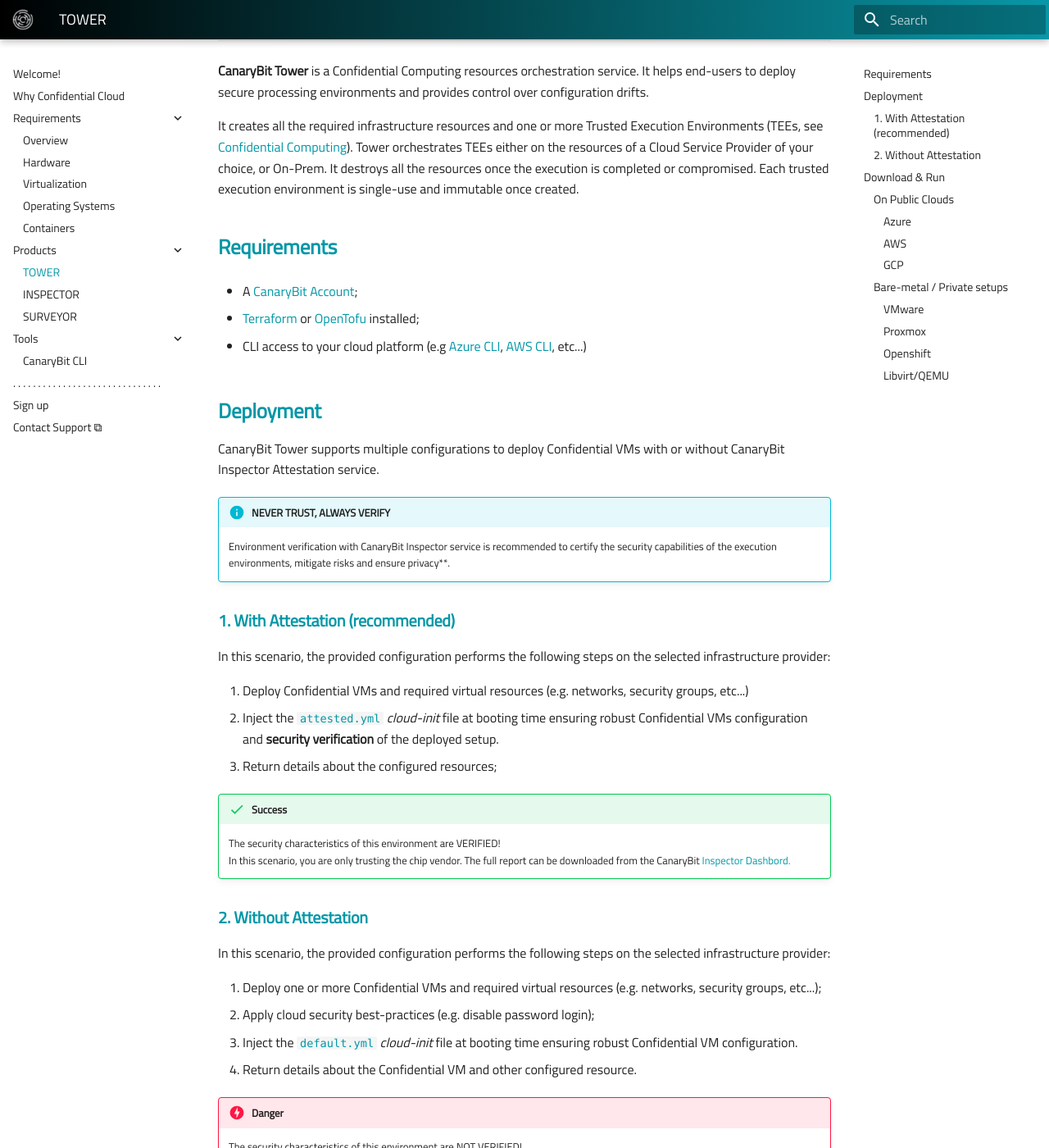
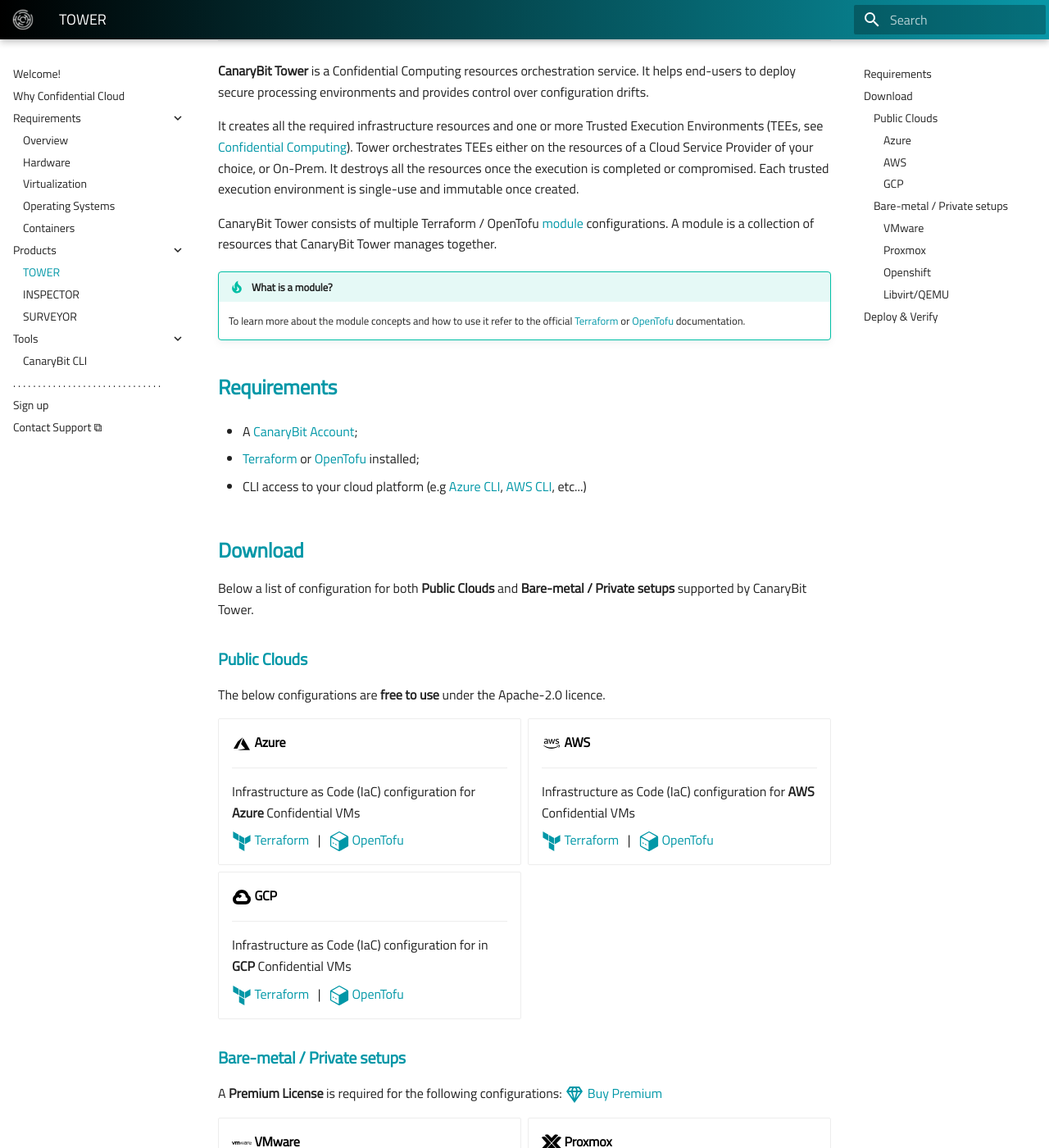
Before and after one commit to canarybit/cc-docs, an MkDocs documentation site: the page built from docs/products/tower.md, in a window 1280 px wide and 1400 px high, scrolled down 226 px. Shown: the whole window at 82% size. Built offline with MkDocs 1.6.1 and Material for MkDocs 9.7.7, drawn with Linux system fonts in a browser that asks for light colours; some of the changed text lies outside the part shown.

Commit message:
Updates docs

````diff
--- a/docs/products/tower.md
+++ b/docs/products/tower.md
@@ -10,6 +10,12 @@
 Tower orchestrates TEEs either on the resources of a Cloud Service Provider of your choice, or On-Prem.
 It destroys all the resources once the execution is completed or compromised. Each trusted execution environment is single-use and immutable once created.
 
+CanaryBit Tower consists of multiple Terraform / OpenTofu [module](https://developer.hashicorp.com/terraform/language/modules) configurations. A module is a collection of resources that CanaryBit Tower manages together.
+
+!!! tip "What is a module?"
+
+    To learn more about the module concepts and how to use it refer to the official [Terraform](https://developer.hashicorp.com/terraform/language/modules) or [OpenTofu](https://opentofu.org/docs/language/modules/) documentation.
+
 ## Requirements
 
 - A [CanaryBit Account](https://canarybit-production.auth.eu-north-1.amazoncognito.com/signup?client_id=54g4h9tpulnnkmhivgn5nipjki&response_type=code&scope=email+openid+profile&redirect_uri=https%3A%2F%2Fdocs.confidentialcloud.io%2F);
@@ -18,45 +24,11 @@
 
 - CLI access to your cloud platform (e.g [Azure CLI](https://learn.microsoft.com/en-us/cli/azure/what-is-azure-cli?view=azure-cli-latest), [AWS CLI](https://docs.aws.amazon.com/cli/latest/userguide/cli-chap-getting-started.html), etc...)
 
-## Deployment
+## Download
 
-CanaryBit Tower supports multiple configurations to deploy Confidential VMs with or without CanaryBit Inspector Attestation service.
+Below a list of configuration for both **Public Clouds** and **Bare-metal / Private setups** supported by CanaryBit Tower.
 
-!!! info "NEVER TRUST, ALWAYS VERIFY"
-
-    Environment verification with CanaryBit Inspector service is recommended to certify the security capabilities of the execution environments, mitigate risks and ensure privacy**.
-
-### 1. With Attestation (recommended)
-
-In this scenario, the provided configuration performs the following steps on the selected infrastructure provider:
-
-1. Deploy Confidential VMs and required virtual resources (e.g. networks, security groups, etc...)
-2. Inject the [`attested.yml`](https://github.com/canarybit/terraform-canarybit-tower/blob/main/cloud-init/attested.yml) *cloud-init* file at booting time ensuring robust Confidential VMs configuration and **security verification** of the deployed setup.
-3. Return details about the configured resources;
-
-!!! success
-
-    The security characteristics of this environment are VERIFIED! </br>
-    In this scenario, you are only trusting the chip vendor.
-    The full report can be downloaded from the CanaryBit [Inspector Dashbord.](inspector.md)
-
-### 2. Without Attestation
-
-In this scenario, the provided configuration performs the following steps on the selected infrastructure provider:
-
-1. Deploy one or more Confidential VMs and required virtual resources (e.g. networks, security groups, etc...);
-2. Apply cloud security best-practices (e.g. disable password login);
-3. Inject the [`default.yml`](https://github.com/canarybit/terraform-canarybit-tower/blob/main/cloud-init/default.yml) *cloud-init* file at booting time ensuring robust Confidential VM configuration.
-4. Return details about the Confidential VM and other configured resource.
-
-!!! danger
-
-    The security characteristics of this environment are NOT VERIFIED! </br>
-    In this scenario, you are still trusting the hypervisor/infrastructure provider.
-
-## Download & Run
-
-### On Public Clouds
+### Public Clouds
 
 The below configurations are **free to use** under the Apache-2.0 licence.
 
@@ -127,5 +99,93 @@
 
     Infrastructure as Code (IaC) configuration for **Baremetal** Confidential VMs
 
+</div>
 
-</div>
+## Deploy & Verify
+
+Automatically deploy Confidential VMs (cVM) applying specific configuration for the selected target infrastructure as follows:
+
+
+1. Source your target infrastructure credentials (e.g. **AWS**)
+
+    ``` title="aws.rc"
+    export AWS_ACCESS_KEY_ID=***
+    export AWS_SECRET_ACCESS_KEY=***
+    export AWS_REGION=***
+
+    ```
+2. Source your CanaryBit credentials:
+
+    ``` title="cb.rc"
+    export CB_USERNAME=***
+    export CB_PASSWORD=***
+    ```
+
+    !!! tip
+
+        The module expects your CanaryBit username (`cb_username`) and password (`cb_password`) as input. <br>
+        To faciliate the use of sensitive information use:
+
+        ```
+        export TF_VAR_cb_username=$(echo $CB_USERNAME)
+        export TF_VAR_cb_password=$(echo $CB_PASSWORD)
+        ```
+
+3. Edit the CanaryBit Tower module configuration. The below example shows **the lines/blocks that can be customized** according to the expected target environment (e.g. [AWS](https://github.com/canarybit/terraform-canarybit-tower/blob/main/examples/)). All the other code should be left unaltered.
+
+    ```
+    ...
+
+    // ========================
+    //  Confidential VM (CVM)
+    // ========================
+
+    module "confidential-vm" {
+
+        source = "canarybit/tower/canarybit//modules/aws"
+        cb_username = var.cb_username
+        cb_password = var.cb_password
+
+        //  ************** CUSTOM CONFIG BELOW THIS LINE ************** //
+
+        // Confidential VM
+        count = var.n_of_cvm
+        cvm_name = "my-cvm-${count.index}"
+        cvm_ssh_enabled = true
+        cvm_ssh_pubkey = "~/.ssh/id_rsa.pub"
+        cvm_size = "c6a.xlarge"
+
+        // Remote Attestation
+        remote_attestation = {
+            cc_environments = "snp"
+        }
+    }
+
+    ...
+    ```
+
+    For more information about the possible arguments, please refer to the **Inputs** tab in each module (e.g. [AWS module: Inputs](https://registry.terraform.io/modules/canarybit/tower/canarybit/latest/submodules/aws?tab=inputs))
+
+4. Apply the configuration:
+
+    ```
+    terraform apply
+    ```
+
+    During the deployment CanaryBit Tower:
+
+    * creates the Confidential VMs and required virtual resources, e.g. networks, security groups, etc...
+    * injects a [`cloud-init`](https://github.com/canarybit/terraform-canarybit-tower/blob/main/cloud-init/attested.yml) in each deployed Confidential VMs, ensuring the security characteristics of each instance are verified at booting time or at a custom cadence.
+
+    !!! info "Never trust, always verify!"
+
+        Environment verification with CanaryBit Inspector service is recommended to certify the security capabilities of the execution environments, mitigate risks and ensure privacy**.
+
+5. Return the details of the provisioned resources, e.g. Confidential VM, networks, etc...
+
+6. Login to CanaryBit [Inspector dashboard](https://dashboard.inspector.confidentialcloud.io) to download the full verification report.
+
+    !!! success
+
+        The security characteristics of this environment are VERIFIED!
+        In this scenario, the chip vendor (AMD, Intel, NVIDIA or others) is the only component you trust.
````
Also changed, not shown: docs/products/inspector.md (+2 -2 lines).
